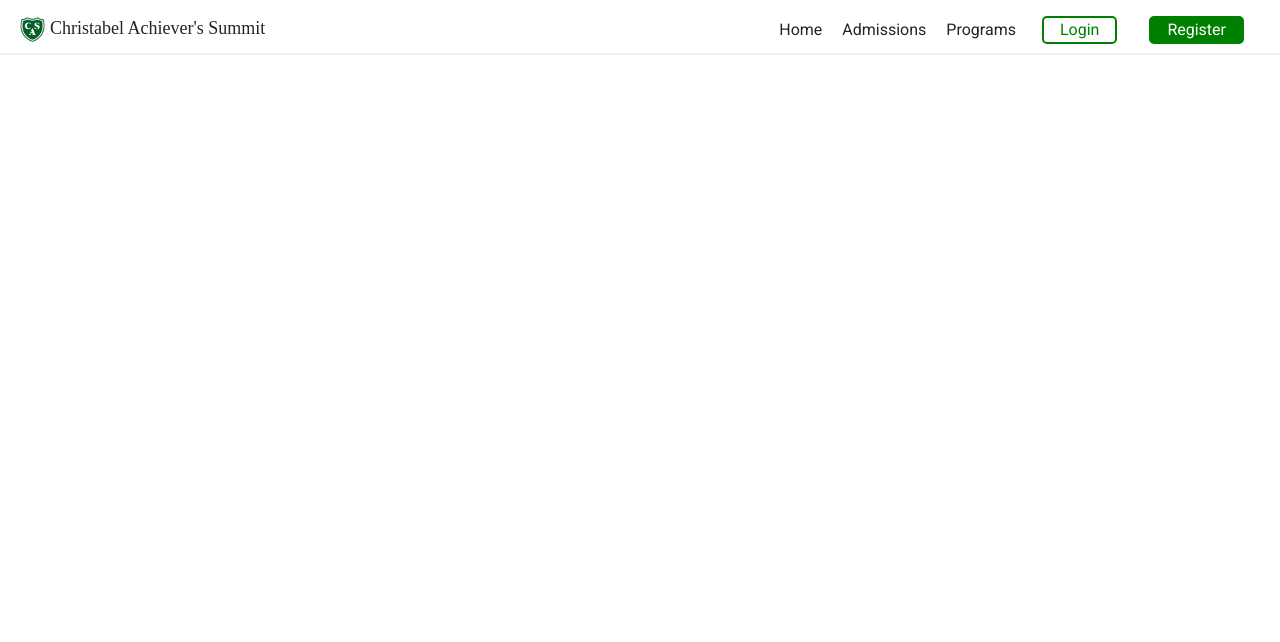
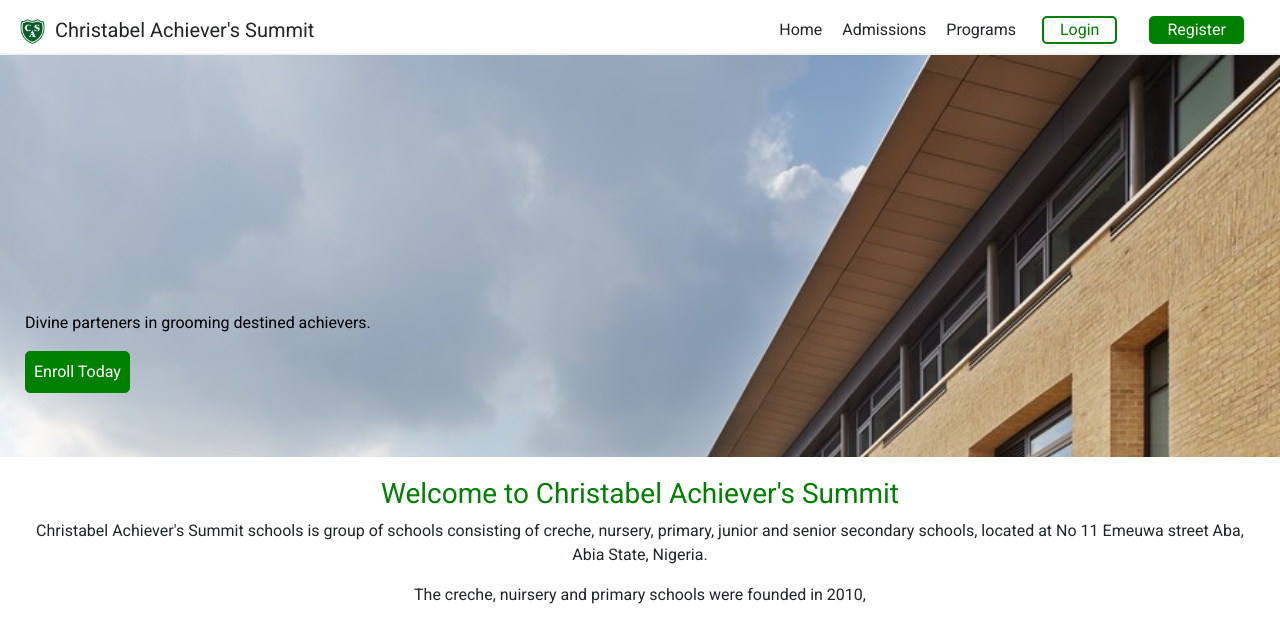
Before and after one commit to OliviaNwose/christabelreact, a React app in the folder christabelreact/: page / in a window 1280 px wide. Built offline with nearby package versions, Linux system fonts and the light colour scheme.

Commit message:
added first section

```diff
--- a/christabelreact/public/index.html
+++ b/christabelreact/public/index.html
@@ -2,7 +2,7 @@
 <html lang="en">
   <head>
     <meta charset="utf-8" />
-    <link rel="icon" href="%PUBLIC_URL%/favicon.ico" />
+    <link rel="icon" href="%PUBLIC_URL%/favicon/favicon.ico" />
     <meta name="viewport" content="width=device-width, initial-scale=1" />
     <meta name="theme-color" content="#000000" />
     <meta
@@ -28,6 +28,7 @@
       work correctly both with client-side routing and a non-root public URL.
       Learn how to configure a non-root public URL by running `npm run build`.
     -->
+
     <title>Christabel</title>
     <style>
       * {
--- a/christabelreact/src/App.css
+++ b/christabelreact/src/App.css
@@ -1,9 +1,7 @@
-img{
-    height:25px;
-    width:25px;
-    margin-right: 5px;
+.nav-brand{
+    font-size: 20px;
+    font-weight:550;
 }
-.nav-brand{
-    font-family: cursive;
-    font-size: 18px;
+h3{
+    color:green;
 }
--- a/christabelreact/src/Components/App.js
+++ b/christabelreact/src/Components/App.js
@@ -1,12 +1,16 @@
-import React from 'react';
-import Navbar from './Nav/Navbar'
-import 'bootstrap/dist/css/bootstrap.min.css';
-import '../App.css'
+import React from "react";
+import Navbar from "./Nav/Navbar";
+import "bootstrap/dist/css/bootstrap.min.css";
+import "../App.css";
+import Firstsect from "./First-section/Firstsect";
+import Secondsect from "./Second-section/Secondsect";
 
 function App() {
   return (
     <div className="App">
       <Navbar />
+      <Firstsect />
+      <Secondsect />
     </div>
   );
 }
--- a/christabelreact/src/Components/First-section/Firstsect.jsx
+++ b/christabelreact/src/Components/First-section/Firstsect.jsx
@@ -0,0 +1,50 @@
+import React from "react";
+import styled from "styled-components";
+
+
+const First = styled.div`
+height:100%;
+width:100%;
+background-image:url(/images/school.jpg);
+background-size: cover;
+padding-top: 20%;
+padding-bottom: 5%;
+color:black;
+`
+const Container = styled.div`
+max-width:100%;
+margin: 0 25px;
+`
+
+const Button = styled.button`
+// /* Adapt the colors based on primary prop */
+// background: ${props => props.primary ? "green" : "white"};
+// color: ${props => props.primary ? "white" : "green"};
+
+font-size: 1rem;
+padding: 0.5em 0.5em 0.5em 0.5em;
+background-color:green;
+color:white;
+border:1px solid green;
+border-radius: 5px;
+
+// @media (max-width: 768px){
+//     margin: 1em 1.5em 0.5em 0.5em;
+//     padding: 0Em 0em 0em 0em;
+//     background-color:green;
+//     color:white;
+//     border:1px solid green;
+//     border-radius: 5px;
+// }
+`;
+
+export default function Firstsect(){
+    return(
+        <First>
+            <Container>
+            <p>Divine parteners in grooming  destined achievers.</p>
+            <Button>Enroll Today</Button>
+            </Container>
+        </First>
+    )
+}
--- a/christabelreact/src/Components/Nav/Navbar.jsx
+++ b/christabelreact/src/Components/Nav/Navbar.jsx
@@ -18,14 +18,18 @@ justify-content:space-between;
     padding: 15px 0;
 }
 `
+const Img = styled.img`
+height:25px;
+width:25px;
+margin-right: 5px;
+`
 
 const Navbar = () => {
   return (
     <Nav>
       <div className="logo">
             <div className='nav-brand'>
-                    <img src="/images/logogo.png" alt=''/>
-                    Christabel Achiever's Summit
+                    <Img src="/images/logogo.png" alt=""/> Christabel Achiever's Summit
             </div>
       </div>
       <Burger />
--- a/christabelreact/src/Components/Nav/RightNav.jsx
+++ b/christabelreact/src/Components/Nav/RightNav.jsx
@@ -1,7 +1,6 @@
 import React from 'react'
 import styled from 'styled-components'
 import 'bootstrap/dist/css/bootstrap.min.css';
-// import Button from 'react-bootstrap/Button';
 
 const Ul = styled.ul`
     list-style:none;
--- /dev/null
+++ b/christabelreact/src/Components/Second-section/Secondsect.jsx
@@ -0,0 +1,30 @@
+import React from "react";
+import styled from "styled-components";
+
+const Second = styled.div`
+  height: 100%;
+  width: 100%;
+  text-align: center;
+  margin-top: 20px;
+`;
+
+const Container = styled.div`
+  max-width: 100%;
+  margin: 0 25px;
+`;
+
+export default function Secondsect() {
+  return (
+    <Second>
+      <Container>
+        <h3>Welcome to Christabel Achiever's Summit</h3>
+        <p>
+          Christabel Achiever's Summit schools is group of schools consisting of
+          creche, nursery, primary, junior and senior secondary schools, located
+          at No 11 Emeuwa street Aba, Abia State, Nigeria.{" "}
+        </p>
+        <p>The creche, nuirsery and primary schools were founded in 2010, </p>
+      </Container>
+    </Second>
+  );
+}
```
